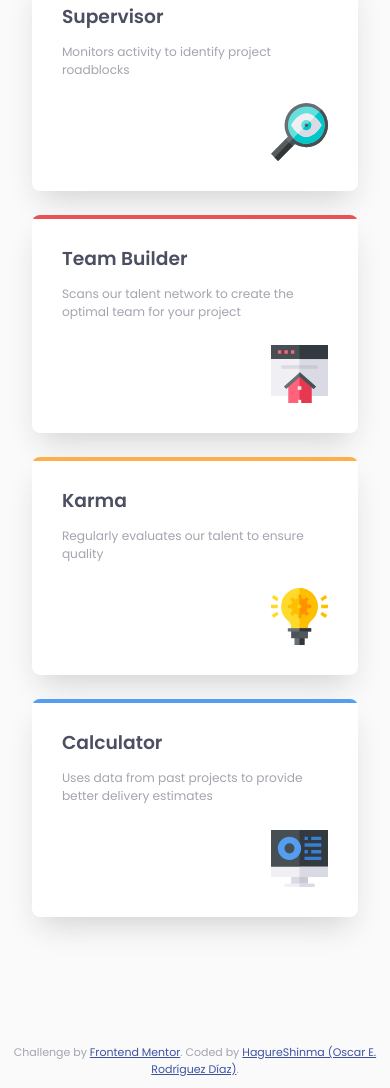
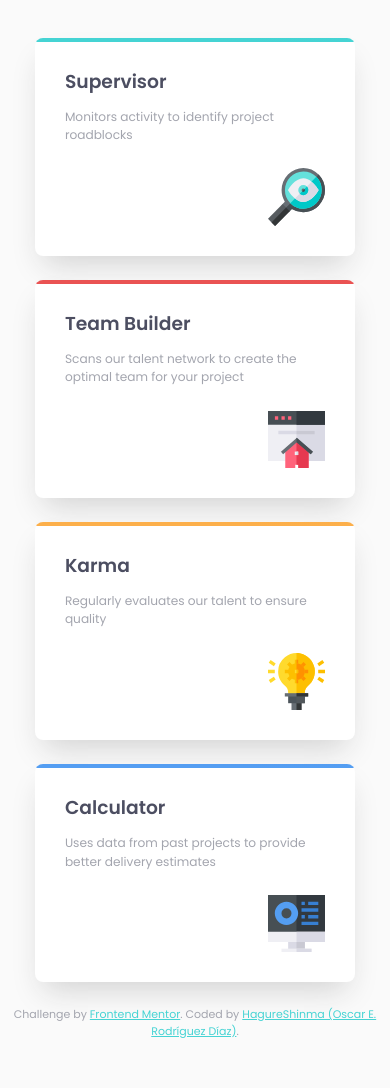
Before and after one commit to hagureshinma/four-card-feature-section-master, a plain HTML site: page index.html in a window 390 px wide. Shown: the part 288-1376 px from the top of the page. After the commit the page ends 1338 px from the top, so only its background shows below. Drawn offline with Linux system fonts and the light colour scheme.

Commit message:
mobile finishing touches

```diff
--- a/css/_base-style.scss
+++ b/css/_base-style.scss
@@ -32,7 +32,8 @@ img {
 }
 
 main{
-    padding: 5.75rem 2rem;
+    padding: 5.75rem 2rem 0;
+    max-width: 69.375rem;
 }
 
 h1{
@@ -48,6 +49,21 @@ p{
     margin: var(--main-margin) 0;
 }
 
+ul{
+    margin-top: 5rem;
+}
+
 li{
+    // max-width: 22rem;
+    max-width: 20rem;
+    margin: auto;
     margin-bottom: 1.5rem;
 }
+
+.attribution {
+    font-size: 11px;
+    text-align: center;
+    a {
+    color: var(--color-cyan);
+  }
+}
--- a/index.html
+++ b/index.html
@@ -13,17 +13,7 @@
 
   <title>Frontend Mentor | Four card feature section</title>
 
-  <!-- Feel free to remove these styles or customise in your own stylesheet 👍 -->
-  <style>
-    .attribution {
-      font-size: 11px;
-      text-align: center;
-    }
 
-    .attribution a {
-      color: hsl(228, 45%, 44%);
-    }
-  </style>
 </head>
 
 <body>
```
Also changed, not shown: css/styles.css, 1 other file.
